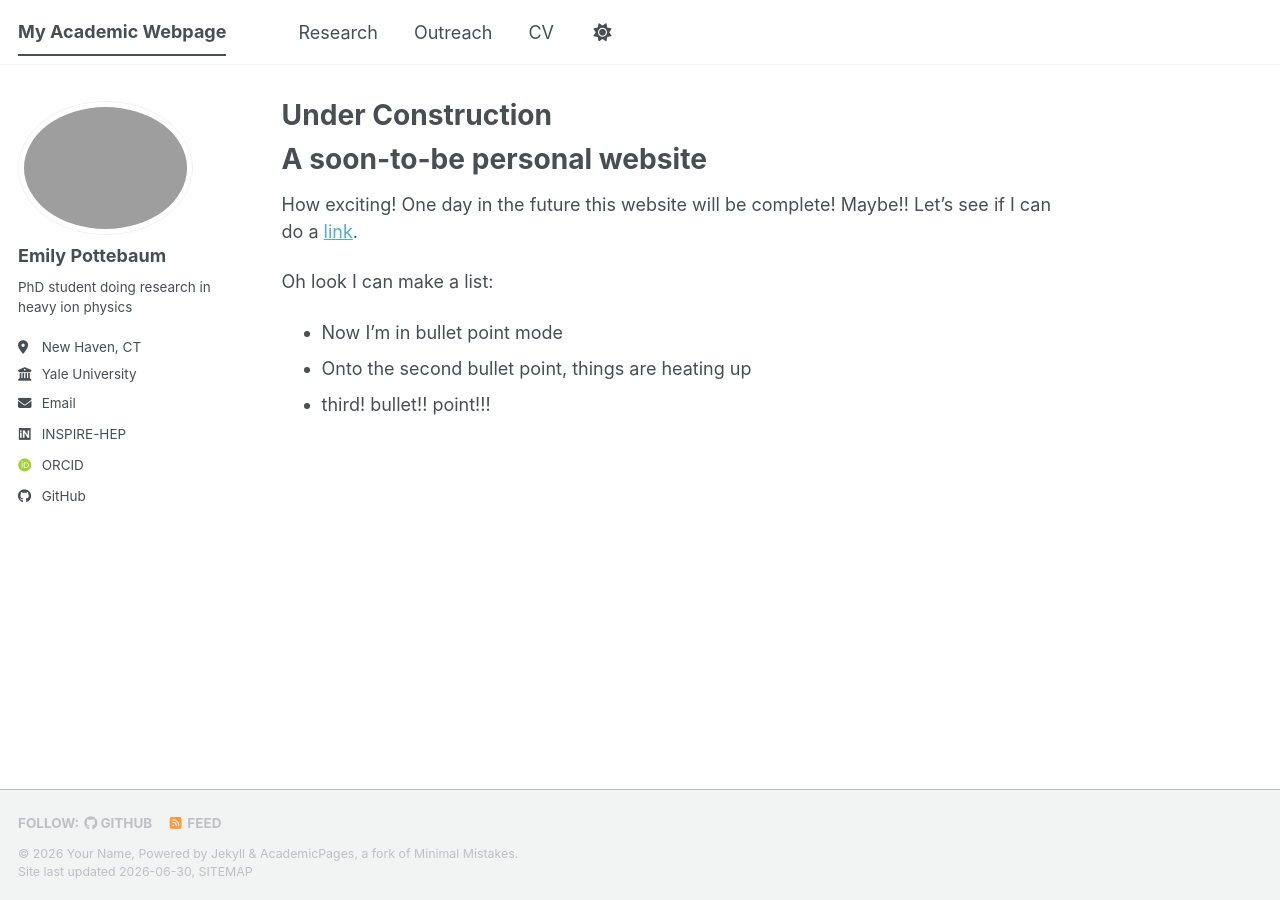
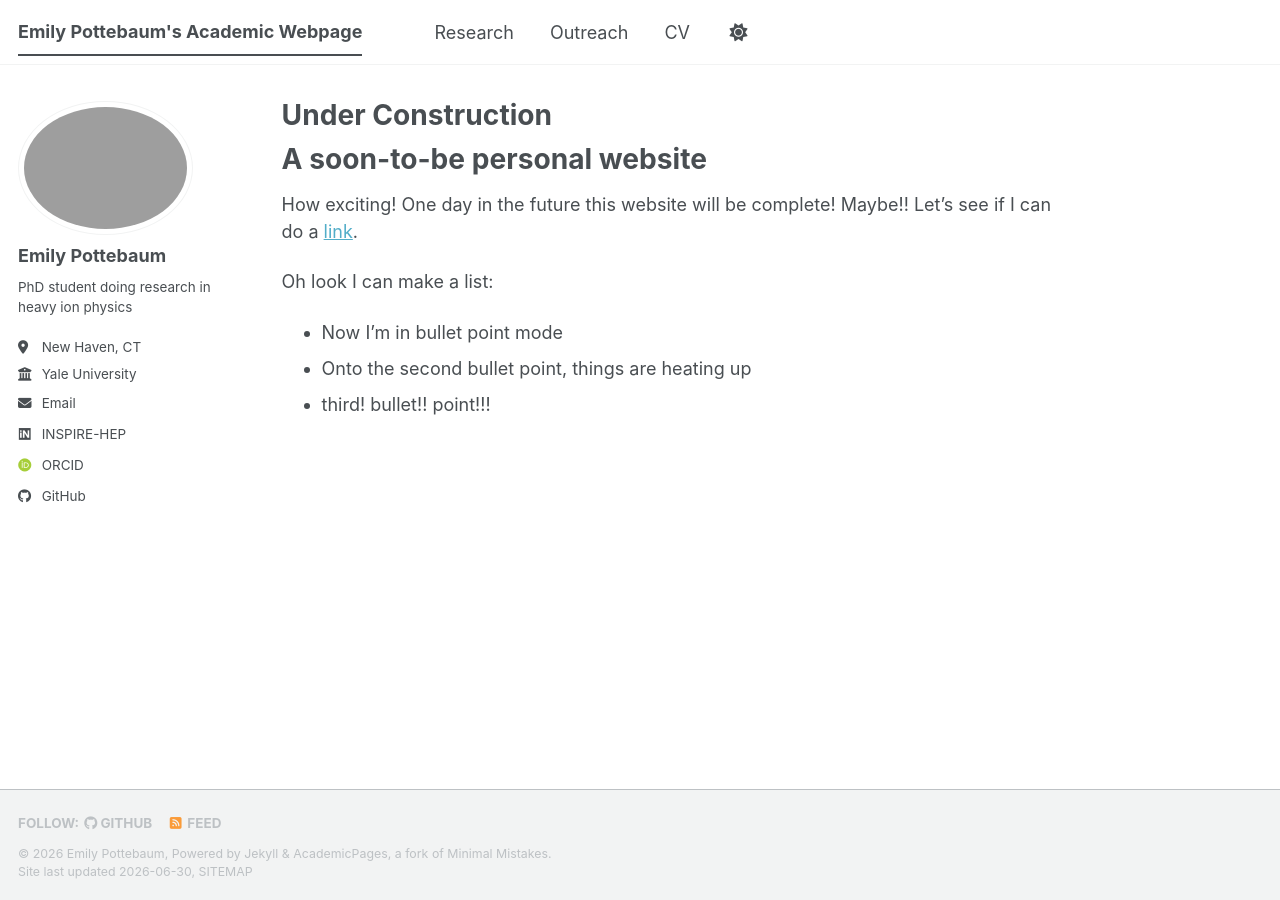
Before and after one commit to epottebaum/epottebaum.github.io, a Jekyll site: the page built from _pages/about.md, in a window 1280 px wide. Built offline with Jekyll 4.4.1, drawn with Linux system fonts in a browser that asks for light colours; some web fonts are replaced; a script bundle is joined from its source files by our own code; library files that are not in the unit come from our copies.

Commit message:
Update _config.yml

```diff
--- a/_config.yml
+++ b/_config.yml
@@ -9,10 +9,10 @@
 # Basic Site Settings
 locale                   : "en-US"
 site_theme               : "default" # The available themes options are "default", "air", "sunrise", "mint", "dirt" and "contrast"
-title                    : "My Academic Webpage"
+title                    : "Emily Pottebaum's Academic Webpage"
 title_separator          : "-"
-name                     : &name "Your Name"
-description              : &description "My academic portfolio"   # Update this with a general description of your site, this is the default if not overridden by a page
+name                     : &name "Emily Pottebaum"
+description              : &description "Emily Pottebaum's Academic Webpage"   # Update this with a general description of your site, this is the default if not overridden by a page
 url                      : https://epottebaum.github.io # The base hostname & protocol for your site e.g. "https://[your GitHub username].github.io",
                                                            # or if you already have some other page hosted on Github then use "https://[your GitHub username].github.io/[Your Repo Name]"
 baseurl                  : "" # the subpath of your site, e.g. "/blog"
```
